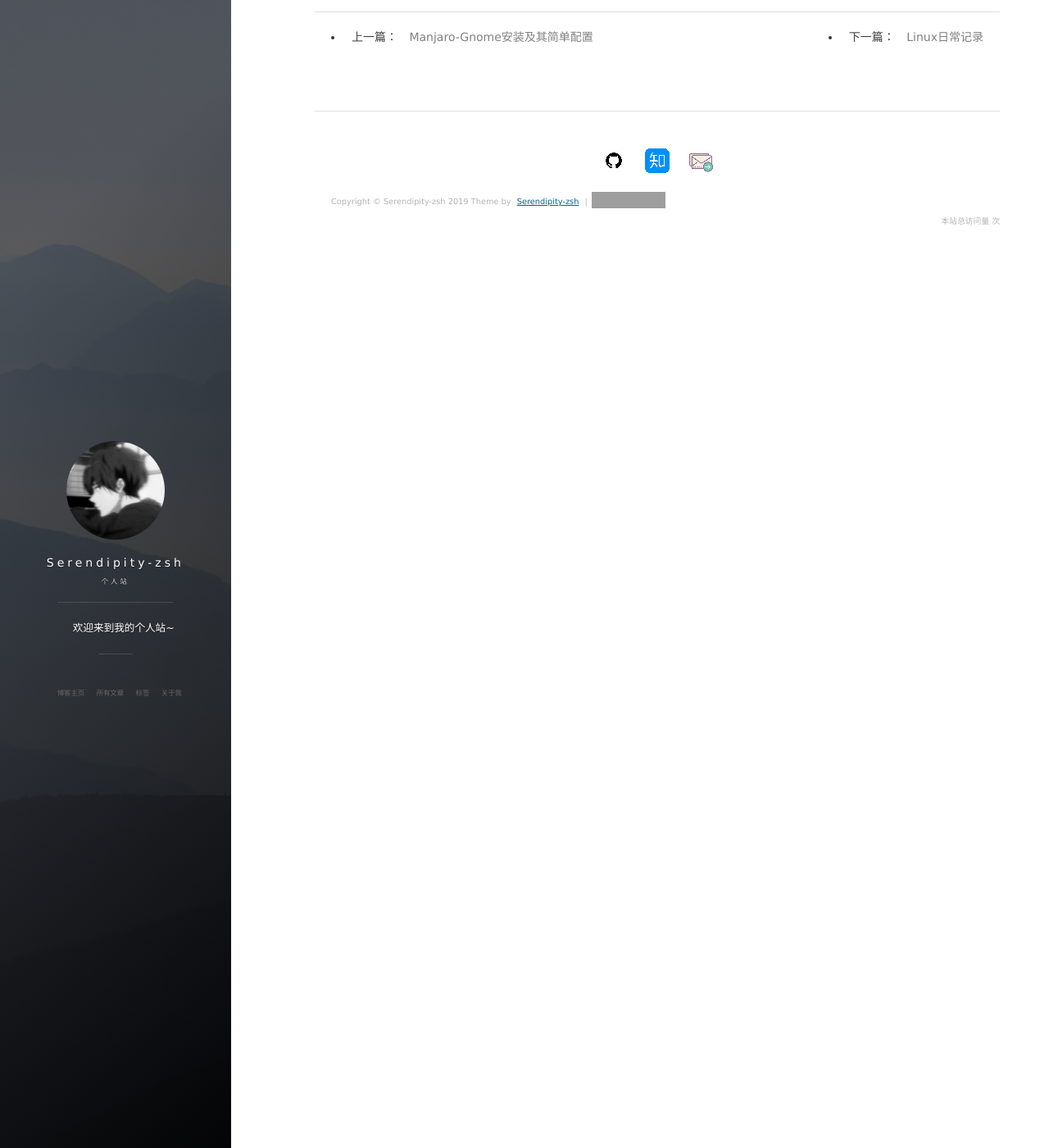
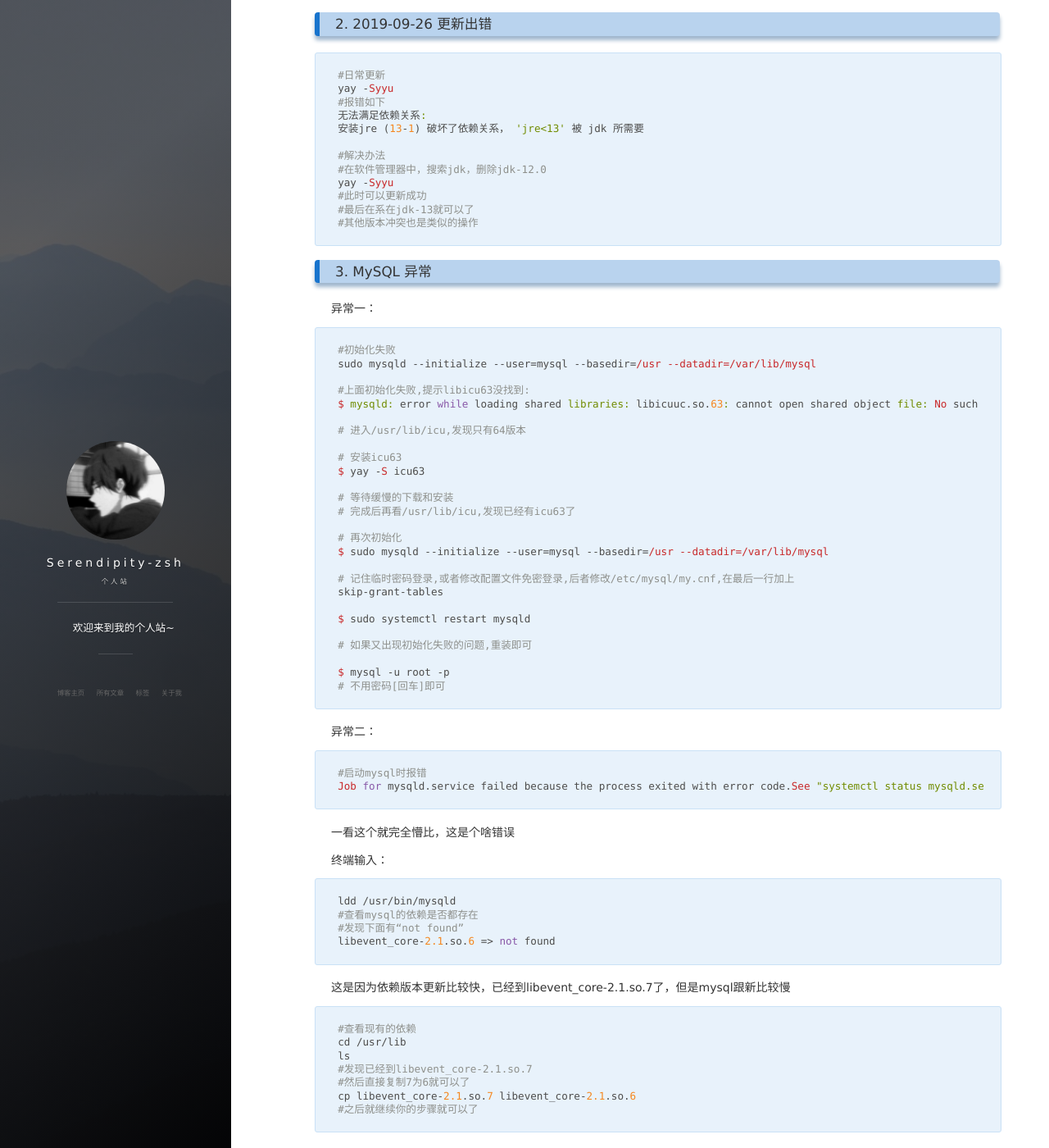
Before and after one commit to Serendipity-zsh/Serendipity-zsh.github.io, a Jekyll site: the page built from _posts/2019-08-16-Manjaro-Gnome美化调优.md, in a window 1280 px wide and 1400 px high, scrolled down 1923 px. Shown: the whole window at 82% size. Built offline with Jekyll 4.4.1, drawn with Linux system fonts in a browser that asks for light colours; nearby versions of some CDN libraries; comment, search, counter and statistics services are not loaded; some of the changed text lies outside the part shown; grey boxes are pictures that could not be loaded.

Commit message:
feat add 更新失败

````diff
--- a/_posts/2019-08-16-Manjaro-Gnome美化调优.md
+++ b/_posts/2019-08-16-Manjaro-Gnome美化调优.md
@@ -3,11 +3,10 @@ layout: post
 title: "Manjaro-Gnome美化调优"
 date: 2019-08-16
 description: "Linux Arch，Manjaro Gnome，Gnome美化"
-
 tag: Manjaro
 ---
 
-
+# Manjaro-Gnome 美化调优
 
 ## 一、安装插件
 
@@ -50,6 +49,7 @@ yay -S gnome-shell-theme-copernico-git
 
 6. TopIcons Redux（系统自带）
 
+
 （推荐使用：Tray Icons）可以在顶栏显示后台程序图标
 
 7. Pamac Updates Indicator（系统自带）
@@ -88,21 +88,103 @@ manjaro默认的终端是不支持设置透明的，所以需要重新安装一
 
 直接在软件管理里面，搜索gnome-terminal-fedora安装就可以了（可能需要重启电脑）
 
-4. Manjaro 2019-09-07更新出错
+## 四、BUGS
 
-   ```bash
-   yay -Syyu
-   ```
+### 1. 2019-09-07更新出错
 
-   QQ的顶部图标消失，以为是数据源没有更新完，就又更新了一下
+```bash
+yay -Syyu
+```
 
-   ```bash
-   yay -Syyu
-   #数据源更新失败
-   ```
+QQ的顶部图标消失，以为是数据源没有更新完，就又更新了一下
 
-   what？？？
+```bash
+yay -Syyu
+#数据源更新失败
+```
 
-   随后一想应该是gnome扩展跟数据源起冲突了，就在gnome shell extensions插件里面看到，我用的Arc主题Arc Menu果然需要更新，点击更新，QQ顶部图标出现，终端刷新数据源正常
+what？？？
 
-   PS：QQ图标显示时行时不行，推测是扩展的问题，就把TopIcons Redux删掉，换成Tray Icons了
+随后一想应该是gnome扩展跟数据源起冲突了，就在gnome shell extensions插件里面看到，我用的Arc主题Arc Menu果然需要更新，点击更新，QQ顶部图标出现，终端刷新数据源正常
+
+PS：QQ图标显示时行时不行，推测是扩展的问题，就把TopIcons Redux删掉，换成Tray Icons了
+
+### 2. 2019-09-26 更新出错
+
+```shell
+#日常更新
+yay -Syyu
+#报错如下
+无法满足依赖关系:
+安装jre (13-1) 破坏了依赖关系， 'jre<13' 被 jdk 所需要
+
+#解决办法
+#在软件管理器中，搜索jdk，删除jdk-12.0
+yay -Syyu
+#此时可以更新成功
+#最后在系在jdk-13就可以了
+#其他版本冲突也是类似的操作
+```
+
+### 3. MySQL 异常
+
+异常一：
+
+```shell
+#初始化失败
+sudo mysqld --initialize --user=mysql --basedir=/usr --datadir=/var/lib/mysql
+
+#上面初始化失败,提示libicu63没找到:
+$ mysqld: error while loading shared libraries: libicuuc.so.63: cannot open shared object file: No such file or directory
+
+# 进入/usr/lib/icu,发现只有64版本
+
+# 安装icu63
+$ yay -S icu63
+
+# 等待缓慢的下载和安装
+# 完成后再看/usr/lib/icu,发现已经有icu63了
+
+# 再次初始化
+$ sudo mysqld --initialize --user=mysql --basedir=/usr --datadir=/var/lib/mysql
+
+# 记住临时密码登录,或者修改配置文件免密登录,后者修改/etc/mysql/my.cnf,在最后一行加上
+skip-grant-tables
+
+$ sudo systemctl restart mysqld
+
+# 如果又出现初始化失败的问题,重装即可
+
+$ mysql -u root -p
+# 不用密码[回车]即可
+```
+
+异常二：
+
+```bash
+#启动mysql时报错
+Job for mysqld.service failed because the process exited with error code.See "systemctl status mysqld.service" and "journalctl -xe" for details
+```
+
+一看这个就完全懵比，这是个啥错误
+
+终端输入：
+
+```bash
+ldd /usr/bin/mysqld
+#查看mysql的依赖是否都存在
+#发现下面有“not found”
+libevent_core-2.1.so.6 => not found
+```
+
+这是因为依赖版本更新比较快，已经到libevent_core-2.1.so.7了，但是mysql跟新比较慢
+
+```bash
+#查看现有的依赖
+cd /usr/lib
+ls
+#发现已经到libevent_core-2.1.so.7
+#然后直接复制7为6就可以了
+cp libevent_core-2.1.so.7 libevent_core-2.1.so.6
+#之后就继续你的步骤就可以了
+```
````
Also changed, not shown: _posts/2019-08-15-Manjaro-Gnome 安装及其简单配置.md (+2 -2 lines).
